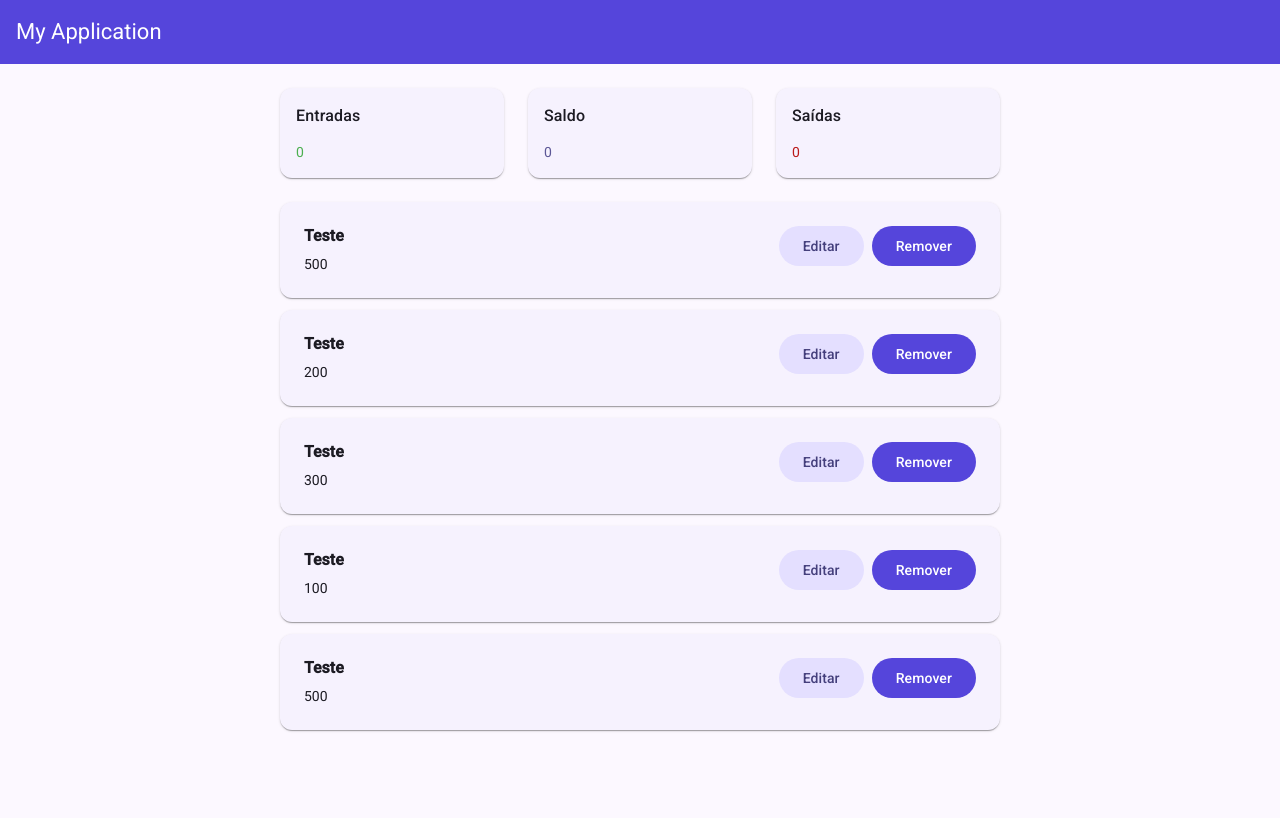
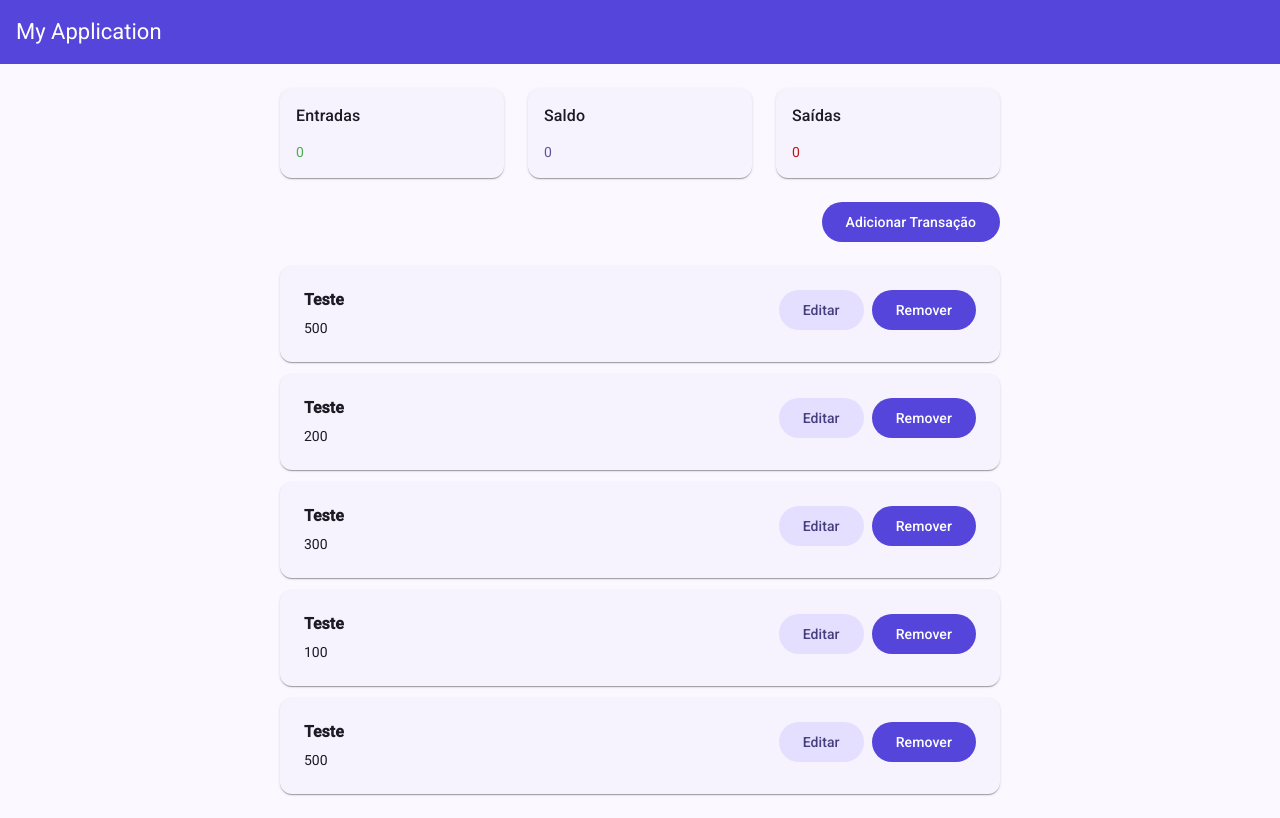
Before and after one commit to trevisandaniel/gerenciador-financeiro, an Angular app: page / in a window 1280 px wide. Built offline with nearby package versions, Linux system fonts and the light colour scheme; data requests are answered from the project's data file.

Commit message:
Criando ação para adicionar transações

```diff
--- a/angular.json
+++ b/angular.json
@@ -8,13 +8,15 @@
       "schematics": {
         "@schematics/angular:component": {
           "style": "scss",
-          "skipTests": true
+          "skipTests": true,
+          "type": "component"
         },
         "@schematics/angular:class": {
           "skipTests": true
         },
         "@schematics/angular:directive": {
-          "skipTests": true
+          "skipTests": true,
+          "type": "diretive"
         },
         "@schematics/angular:guard": {
           "skipTests": true
@@ -29,7 +31,8 @@
           "skipTests": true
         },
         "@schematics/angular:service": {
-          "skipTests": true
+          "skipTests": true,
+          "type": "service"
         }
       },
       "root": "",
--- a/src/app/features/home/home.html
+++ b/src/app/features/home/home.html
@@ -1,4 +1,8 @@
 <app-balance [transactions]="transactions()"></app-balance>
+
+<div class="actions">
+    <a matButton="filled" routerLink="create">Adicionar Transação</a>
+</div>
 
 <div class="transactions">
     @for (item of transactions(); track item) {
--- a/src/app/features/home/home.scss
+++ b/src/app/features/home/home.scss
@@ -6,3 +6,9 @@
     display: block;
     margin-bottom: 12px;
 }
+
+.actions{
+    display: flex;
+    justify-content: flex-end;
+    margin: 24px 0;
+}
--- a/src/app/features/home/home.ts
+++ b/src/app/features/home/home.ts
@@ -4,10 +4,15 @@ import { TransactionsService } from '../../shared/transaction/services/transacti
 import { Balance } from "./components/balance/balance";
 import { NoTransactions } from "./components/no-transactions/no-transactions";
 import { TransactionItem } from "./components/transaction-item/transaction-item";
+import { MatAnchor, MatButtonModule } from "@angular/material/button";
+import { RouterLink } from '@angular/router';
 
 @Component({
   selector: 'app-home',
-  imports: [Balance, TransactionItem, NoTransactions],
+  imports: [
+    Balance, TransactionItem,
+    NoTransactions, MatAnchor,
+    MatButtonModule, RouterLink],
   templateUrl: './home.html',
   styleUrl: './home.scss',
 })
--- /dev/null
+++ b/src/app/features/home/pages/create/create.component.html
@@ -0,0 +1 @@
+<p>create works!</p>
--- a/src/app/features/home/routes.ts
+++ b/src/app/features/home/routes.ts
@@ -1,7 +1,14 @@
 import { Routes } from "@angular/router";
 import { Home } from "./home";
+import { CreateComponent } from "./pages/create/create.component";
 
-export default [{
-    path: '',
-    component: Home
-}] as Routes;
+export default [
+    {
+        path: '',
+        component: Home
+    },
+    {
+        path:'create',
+        component: CreateComponent
+    }
+] as Routes;
```
Also changed, not shown: src/app/features/home/pages/create/create.component.ts (added, +11 -0 lines), src/app/features/home/pages/create/create.component.scss (added).
